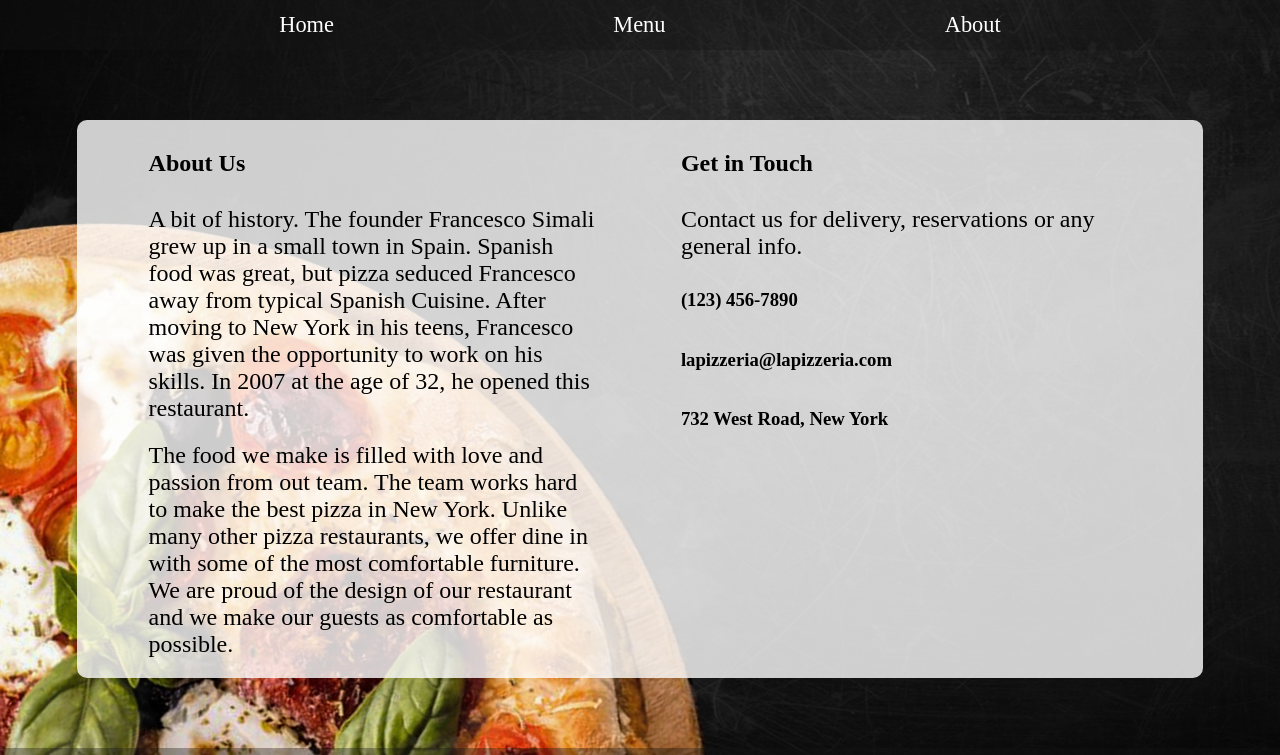
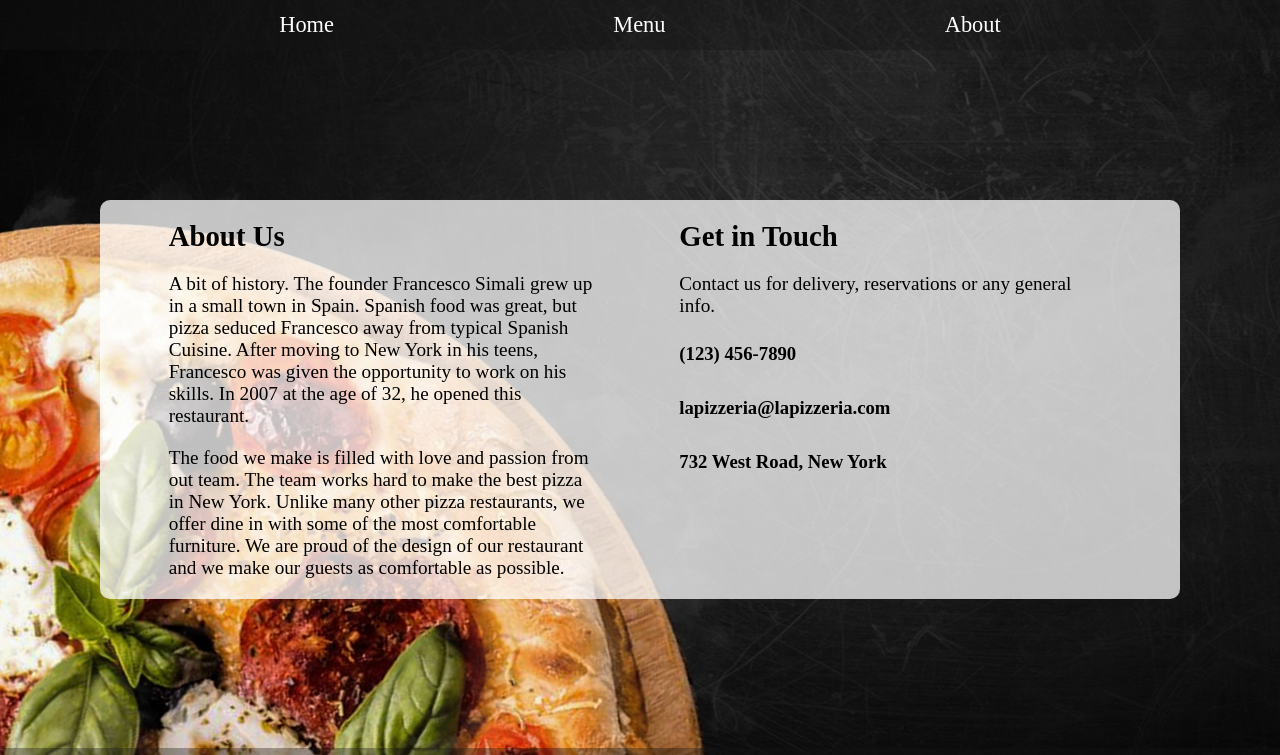
Before and after one commit to Carson77V/restaurant-page-odin-project, a plain HTML site: page index.html in a window 1280 px wide. Shown: the top 755 px of the page. Drawn offline with Linux system fonts and the light colour scheme.

Commit message:
Make final changes to style of about page.

```diff
--- a/style.css
+++ b/style.css
@@ -41,7 +41,7 @@ h1 {
     line-height: 0.9;
 }
 
-p {
+.title-div > p {
     font-size: 1.5rem;
     font-family: serif;
     margin: 10px 0;
@@ -63,16 +63,31 @@ p {
     display: flex;
     justify-content: space-evenly;
     flex-wrap: wrap;
-    background-color: rgb(255, 255, 255, 0.8);
+    background-color: rgb(255, 255, 255, 0.75);
     border-radius: 10px;
     width: 88vw;
+    max-width: 1080px;
     margin: 20px auto;
+}
+
+.about-box > div > p {
+    font-size: 1.2rem;
+    margin: 10px 0
+}
+
+.about-box > div > h2 {
+    font-size: 1.8rem;
+    margin: 10px 0;
+}
+
+.about-box > div > h3 {
+    margin: 1rem 0;
 }
 
 .about-box > div {
     display: flex;
     flex-direction: column;
-    width: clamp(300px, 40%,500px);
+    width: max(40%, 280px);
     margin: 10px;
 }
 
```
